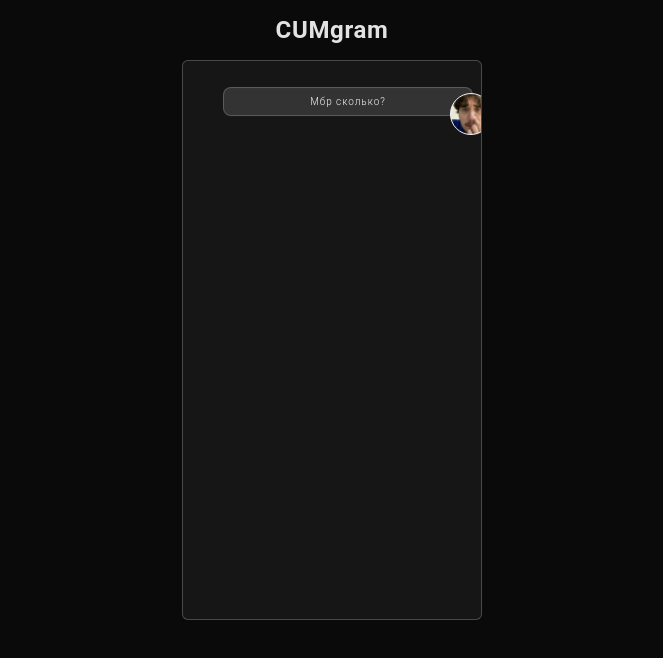
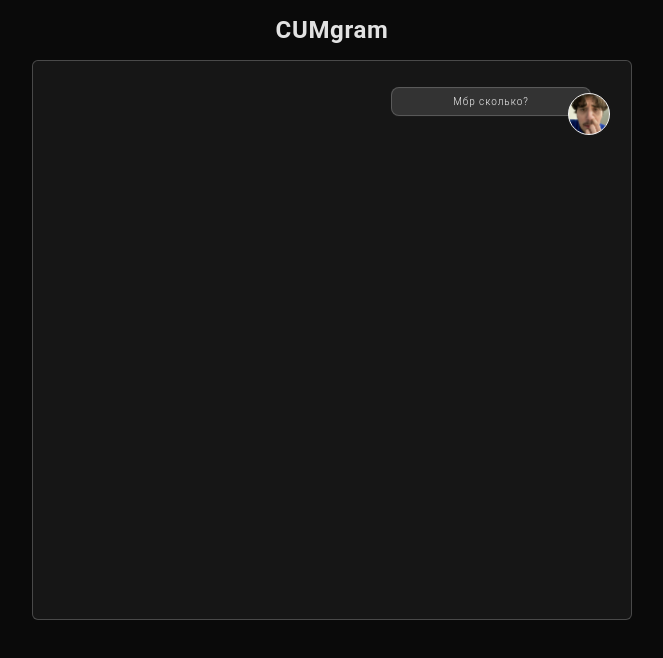
Before and after one commit to FBernardeschi/mbr, a plain HTML site: page index.html in a window 1280 px wide. Shown: the whole page, without its empty margins (276-939 px from the left). Drawn offline with Linux system fonts and the light colour scheme.

Commit message:
fix style v.3

```diff
--- a/css/style.css
+++ b/css/style.css
@@ -29,10 +29,10 @@ h1 {
     position: relative;
     padding: 1rem 2.5rem 2.5rem;
     margin: 0 auto;
-    width: 10vw;
+    width: 100vw;
     height: 70vh;
     overflow: overlay;
-    min-width: 300px;
+    min-width: 320px;
     max-width: 600px;
     border: 1px solid rgba(150, 150, 150, .4);
     border-radius: 6px;
@@ -45,6 +45,7 @@ h1 {
     background-color: rgba(50, 50, 50, 1);
     border: 1px solid rgba(150, 150, 150, .4);
     border-radius: 8px;
+    box-sizing: border-box;
 }
 
 .show {
```
